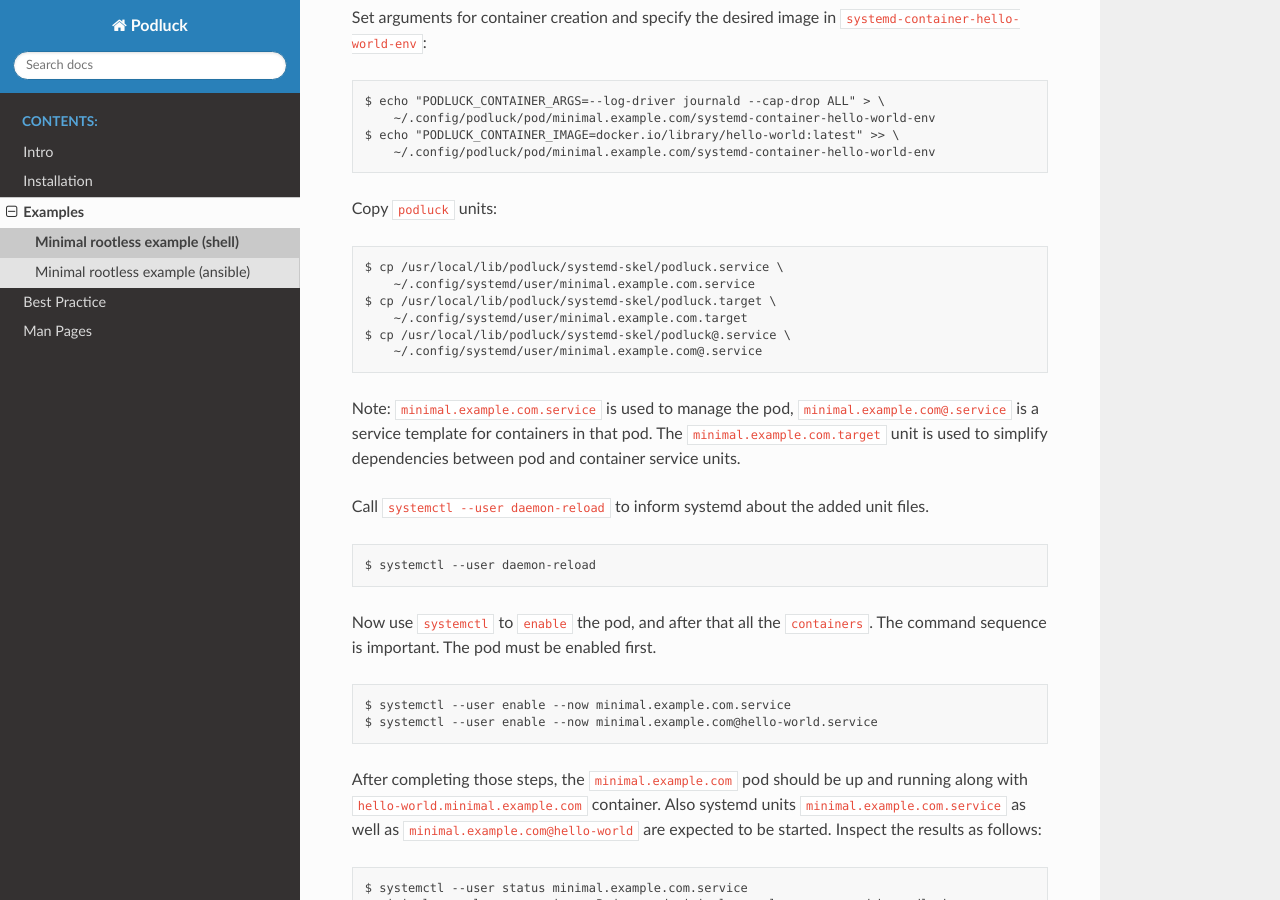
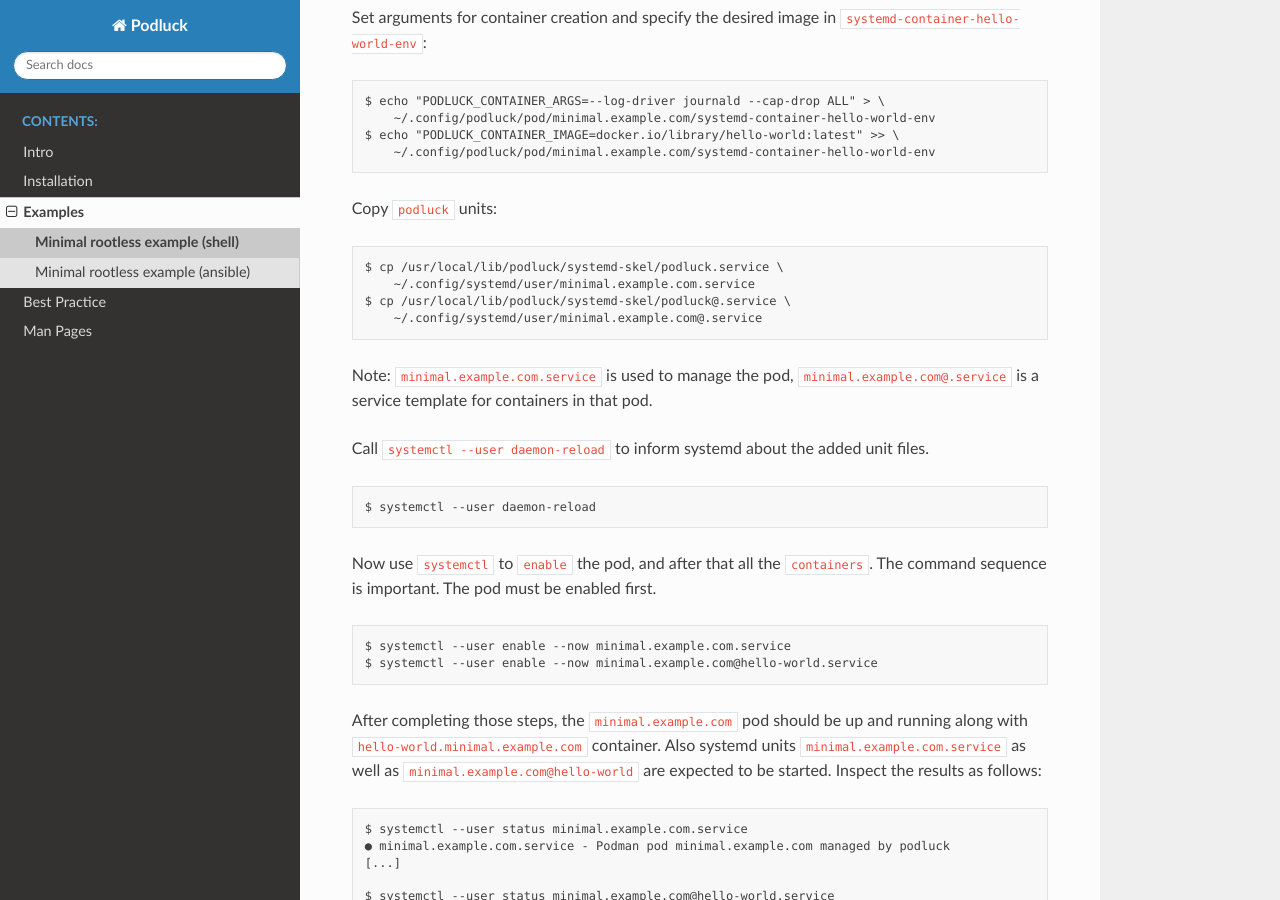
Before and after one commit to znerol/podluck, a Sphinx documentation site: the page built from doc/examples/minimal-rootless-shell.rst, in a window 1280 px wide and 900 px high, scrolled down 402 px. Built offline with Sphinx 7.4.7 and the Read the Docs theme 2.0.0, drawn with Linux system fonts in a browser that asks for light colours.

Commit message:
refactor(systemd): Remove podluck.target unit, simplify dependencies (#4)
BREAKING CHANGE: The podluck.target unit has been removed. Container to
pod dependencies can be expressed without that unit.

```diff
--- a/doc/conf.py
+++ b/doc/conf.py
@@ -147,7 +147,6 @@
 man_pages = [
     ('podluck.service.8', 'podluck.service', 'Podluck Documentation', [author], 8),
     ('podluck@.service.8', 'podluck@.service', 'Podluck Documentation', [author], 8),
-    ('podluck.target.8', 'podluck.target', 'Podluck Documentation', [author], 8),
 ]
 
 
--- a/doc/examples/minimal-rootless-shell.rst
+++ b/doc/examples/minimal-rootless-shell.rst
@@ -31,15 +31,12 @@
 
    $ cp /usr/local/lib/podluck/systemd-skel/podluck.service \
        ~/.config/systemd/user/minimal.example.com.service
-   $ cp /usr/local/lib/podluck/systemd-skel/podluck.target \
-       ~/.config/systemd/user/minimal.example.com.target
    $ cp /usr/local/lib/podluck/systemd-skel/podluck@.service \
        ~/.config/systemd/user/minimal.example.com@.service
 
 Note: ``minimal.example.com.service`` is used to manage the pod,
 ``minimal.example.com@.service`` is a service template for containers in
-that pod. The ``minimal.example.com.target`` unit is used to simplify
-dependencies between pod and container service units.
+that pod.
 
 Call ``systemctl --user daemon-reload`` to inform systemd about the
 added unit files.
--- a/doc/intro.rst
+++ b/doc/intro.rst
@@ -18,8 +18,6 @@
 
 * One service unit file (``my-pod-name.service``) used to start and stop the
   entire pod. Copied from `podluck.service`_ unit file.
-* One target unit file (``my-pod-name.target``) used to synchronize pod and
-  container startup. Copied from `podluck.target`_ unit file.
 * One template service unit file (``my-pod-name@.service``) used to start and
   stop individual containers. Copied from `podluck@.service`_ unit file.
 
@@ -42,7 +40,6 @@
 .. _`systemd specifiers`: https://www.freedesktop.org/software/systemd/man/systemd.unit.html#Specifiers
 .. _`systemd environment files`: https://www.freedesktop.org/software/systemd/man/systemd.exec.html#EnvironmentFile=
 .. _`podluck.service`: https://github.com/znerol/podluck/blob/develop/lib/systemd-skel/podluck.service
-.. _`podluck.target`: https://github.com/znerol/podluck/blob/develop/lib/systemd-skel/podluck.target
 .. _`podluck@.service`: https://github.com/znerol/podluck/blob/develop/lib/systemd-skel/podluck@.service
 .. _`podman-pod-create(1)`: https://docs.podman.io/en/latest/markdown/podman-pod-create.1.html
 .. _`podman-run(1)`: https://docs.podman.io/en/latest/markdown/podman-run.1.html
--- a/doc/man.rst
+++ b/doc/man.rst
@@ -7,4 +7,3 @@
 
    podluck.service.8
    podluck@.service.8
-   podluck.target.8
--- a/doc/practice/deployments.rst
+++ b/doc/practice/deployments.rst
@@ -21,7 +21,6 @@
 
 * ``minimal.example.com.service`` (pod)
 * ``minimal.example.com@.service`` (containers)
-* ``minimal.example.com.target`` (dependencies)
 
 With only one container, the following services are started:
 
```
Also changed, not shown: doc/podluck.target.8.rst (deleted, +0 -17 lines), 3 other files.
